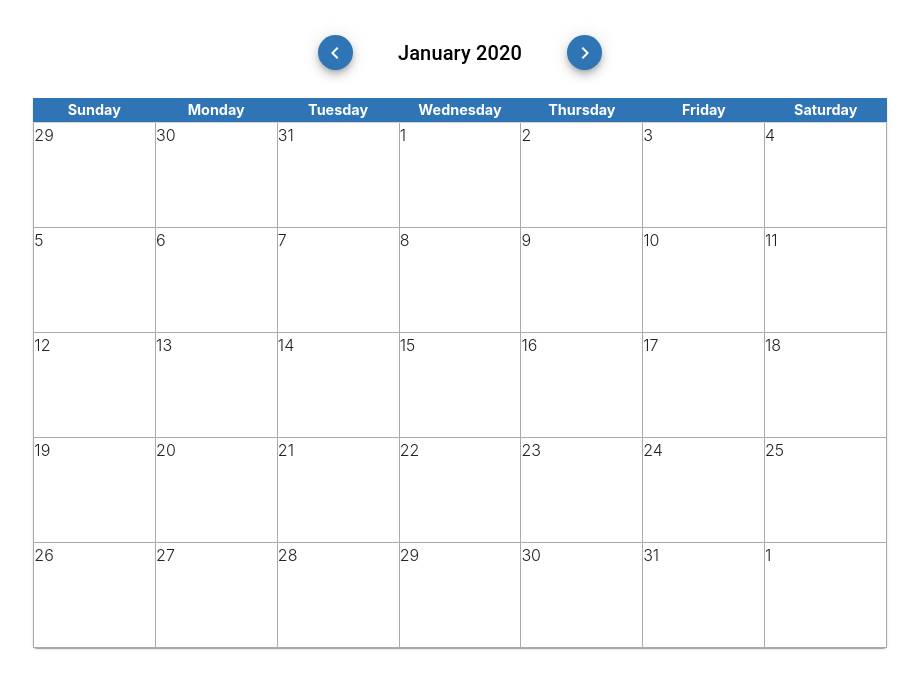
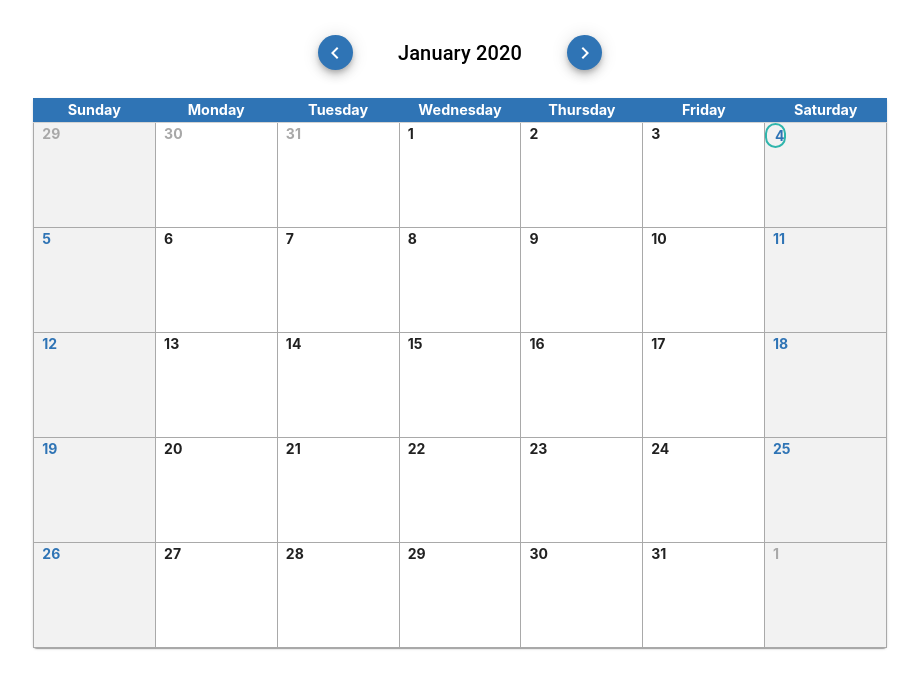
Before and after one commit to javier-montoya/jobsity-react-calendar, a React (Create React App) app: page / in a window 1280 px wide. Shown: the top 688 px of the page, without its empty margins (180-1099 px from the left). Built offline with nearby package versions, Linux system fonts and the light colour scheme; what redux-promise-middleware would draw is missing.

Commit message:
Calendar styled properly

```diff
--- a/src/components/Calendar/Calendar.js
+++ b/src/components/Calendar/Calendar.js
@@ -4,7 +4,6 @@ import moment from "moment";
 import { Paper, Grid } from "@material-ui/core";
 import withStyles from "@material-ui/core/styles/withStyles";
 import DayBar from "../DayBar";
-import MonthChanger from "../MonthChanger";
 import CalendarCell from "../CalendarCell";
 
 const Calendar = ({ classes }) => {
@@ -27,7 +26,7 @@ const Calendar = ({ classes }) => {
           <CalendarCell
             key={day.format()}
             dateString={day.format()}
-            inCurrentMonth={!day.isSame(monthStart, "month")}
+            inCurrentMonth={day.isSame(monthStart, "month")}
           />
         );
         day.add(1, "days");
@@ -48,13 +47,10 @@ const Calendar = ({ classes }) => {
   };
 
   return (
-    <>
-      <MonthChanger />
-      <Paper>
-        <DayBar />
-        {renderCells()}
-      </Paper>
-    </>
+    <Paper>
+      <DayBar />
+      {renderCells()}
+    </Paper>
   );
 };
 
--- a/src/components/CalendarCell/CalendarCell.css
+++ b/src/components/CalendarCell/CalendarCell.css
@@ -7,18 +7,29 @@
   border-bottom: 1px solid darkgray;
 }
 
-/* .number {
-  font-size: 82.5%;
-  line-height: 1;
-  top: 0.75em;
-  left: 0.75em;
-  font-weight: 700;
-} */
-
-.inCurrentMonth {
-  background: white;
+.cell:hover {
+  background-color: #dbdbdb;
 }
 
-.outCurrentMont {
-  background: #f2f2f2;
+.weekend-cell {
+  background-color: #f2f2f2;
 }
+
+.number {
+  font-size: 0.875rem;
+  font-weight: 650;
+  padding-left: 8px;
+}
+
+.number.out-month {
+  color: #a8a8a8;
+}
+
+:not(.out-month).number.weekend-number {
+  color: #2f74b5;
+}
+
+.today {
+  border-radius: 15px;
+  border: 2px solid #2fb5ac;
+}
--- a/src/components/CalendarCell/CalendarCell.js
+++ b/src/components/CalendarCell/CalendarCell.js
@@ -1,20 +1,34 @@
 import React from "react";
 import moment from "moment";
+import { Grid } from "@material-ui/core";
+import withStyles from "@material-ui/core/styles/withStyles";
 import "./CalendarCell.css";
 
-const CalendarCell = props => {
-  const { dateString, inCurrentMonth } = props;
+const CalendarCell = ({ classes, dateString, inCurrentMonth }) => {
   const cellDate = moment(dateString);
   const isToday = cellDate.isSame(moment(), "day");
+  const isWeekend = cellDate.day() === 0 || cellDate.day() === 6;
 
   return (
     <div
-      className={`full-width cell`}
+      className={`full-width cell ${isWeekend && "weekend-cell"}`}
       onClick={() => console.log("date clicked: ", dateString)}
     >
-      <span className="number">{cellDate.format("D")}</span>
+      <Grid container direction="column" justify="center">
+        <Grid container direction="row">
+          <div
+            className={`number ${!inCurrentMonth && "out-month"} ${isWeekend &&
+              "weekend-number"} ${isToday && "today"}`}
+          >
+            {cellDate.format("D")}
+          </div>
+          <Grid item></Grid>
+        </Grid>
+      </Grid>
     </div>
   );
 };
 
-export default CalendarCell;
+const styles = () => ({});
+
+export default withStyles(styles)(CalendarCell);
--- a/src/components/CalendarView/CalendarView.js
+++ b/src/components/CalendarView/CalendarView.js
@@ -1,11 +1,13 @@
 import React from "react";
 import { Grid } from "@material-ui/core";
 import Calendar from "../Calendar";
+import MonthChanger from "../MonthChanger";
 
 const CalendarView = () => {
   return (
     <Grid container justify="center">
       <Grid item xs={12} md={10} lg={8}>
+        <MonthChanger />
         <Calendar />
       </Grid>
     </Grid>
```
